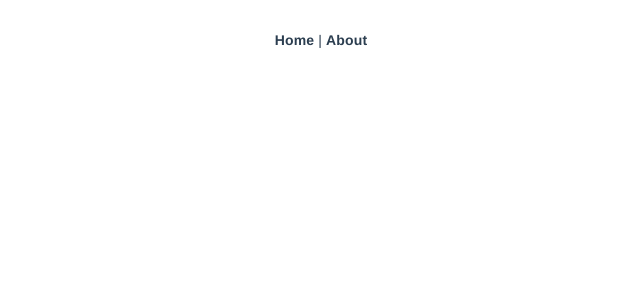
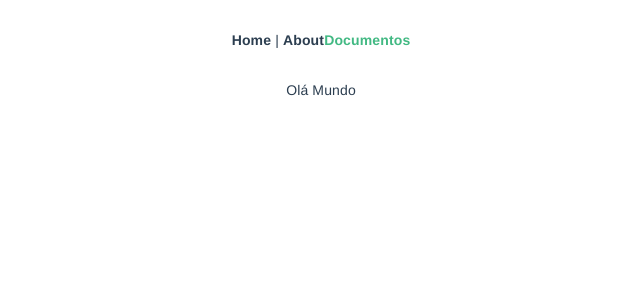
Before and after one commit to rodolfodosanjos/zero2one, a Vue app: page /documents in a window 1280 px wide. Shown: the top 300 px of the page, without its empty margins (319-959 px from the left). Built offline with nearby package versions, Linux system fonts and the light colour scheme.

Commit message:
Started documents page

```diff
--- a/src/App.vue
+++ b/src/App.vue
@@ -3,6 +3,7 @@
     <div id="nav">
       <router-link to="/">Home</router-link> |
       <router-link to="/about">About</router-link>
+      <router-link :to="{name: 'DocumentsPage'}">Documentos</router-link>
     </div>
     <router-view/>
   </div>
--- /dev/null
+++ b/src/documents/components/containers/DocumentsContainer.vue
@@ -0,0 +1,9 @@
+<template>
+	<span>Olá Mundo</span>
+</template>
+
+<script>
+export default {
+	name: 'DocumentsContainer'
+};
+</script>
--- /dev/null
+++ b/src/documents/pages/DocumentsPage.vue
@@ -0,0 +1,14 @@
+<template>
+	<documents-container />
+</template>
+
+<script>
+import DocumentsContainer from '@/documents/components/containers/DocumentsContainer';
+
+export default {
+	name: 'DocumentsPage',
+	components: {
+		DocumentsContainer
+	}
+};
+</script>
--- a/src/router.js
+++ b/src/router.js
@@ -21,5 +21,10 @@ export default new Router({
       // which is lazy-loaded when the route is visited.
       component: () => import(/* webpackChunkName: "about" */ './views/About.vue'),
     },
+    {
+      path: '/documents',
+      name: 'DocumentsPage',
+      component: () => import('@/documents/pages/DocumentsPage'),
+    }
   ],
 });
```
